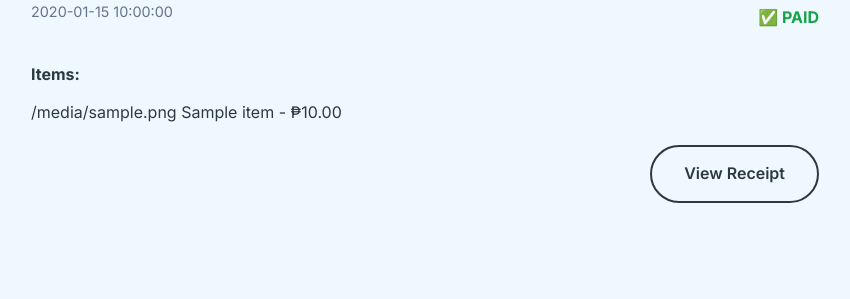
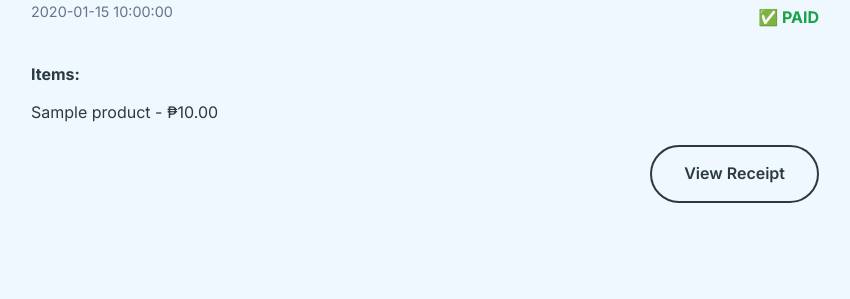
Before and after one commit to cloudchasers/ecommerce-app, a Flask app: template src/templates/history.html in a window 1280 px wide. Shown: the part 256-555 px from the top of the page, without its empty margins (215-1065 px from the left). Run offline with Flask 3, Linux system fonts and the light colour scheme; the template is opened without the code that fills it: most values are stand-ins (such as "Sample title", 1, 10 or a date in 2020).

Commit message:
fix: use correct transaction_items column names in history

```diff
--- a/src/templates/history.html
+++ b/src/templates/history.html
@@ -27,7 +27,7 @@
                     <h4 style="margin-bottom: 0.5rem;">Items:</h4>
                     <ul style="list-style: none; padding: 0;">
                         {% for item in order['items'] %}
-                            <li style="padding: 0.25rem 0;">{{ item.image }} {{ item.name }} - ₱{{ "%.2f"|format(item.price) }}</li>
+                            <li style="padding: 0.25rem 0;">{{ item.product }} - ₱{{ "%.2f"|format(item.product_price) }}</li>
                         {% endfor %}
                     </ul>
                 </div>
```
